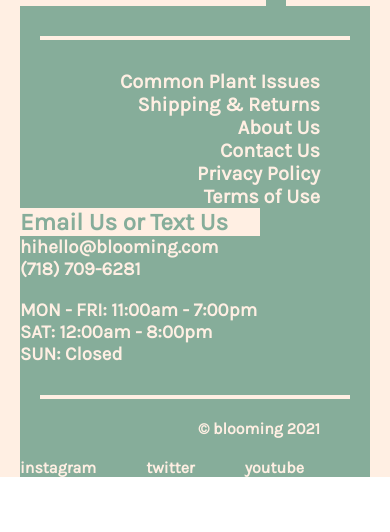
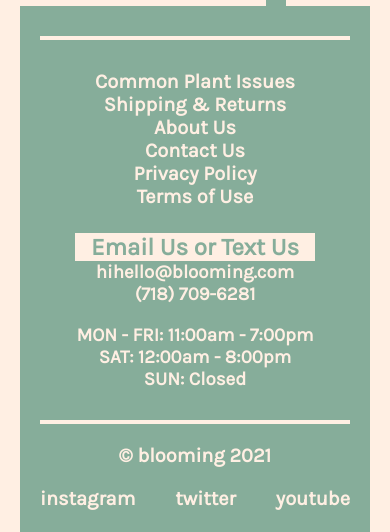
Before and after one commit to jadyhome/blooming2, a React (Create React App) app: page / in a window 390 px wide. Shown: the part 4317-4849 px from the top of the page. Before the commit the page ends 4794 px from the top, so only its background shows below. Built offline with nearby package versions, Linux system fonts and the light colour scheme.

Commit message:
added @media screen (max-width: 675px) to footers

```diff
--- a/src/styles/Main.css
+++ b/src/styles/Main.css
@@ -218,6 +218,41 @@
   margin-right: 50px;
 }
 
+@media screen and (max-width: 675px) {
+  .g-email {
+    width: 18rem;
+  }
+  .g-submit {
+    width: 6rem;
+  }
+  .g-storeinfo {
+    margin-top: 25px;
+    text-align: center;
+  }
+  .g-contactus {
+    margin: 0 auto;
+  }
+  .g-links {
+    text-align: center;
+  }
+  .g-cr {
+    padding: 20px 0 20px 0;
+    margin: 0;
+    text-align: center;
+    font-size: 20px;
+  }
+  .g-instagram,
+  .g-twitter,
+  .g-youtube {
+    font-size: 20px;
+    margin: 20px;
+  }
+  .g-socials {
+    margin: 0 auto;
+    padding-bottom: 25px;
+  }
+}
+
 /** GREEN FOOTER **/
 
 /** BEIGE FOOTER **/
@@ -342,4 +377,39 @@
   margin-right: 50px;
 }
 
+@media screen and (max-width: 675px) {
+  .b-email {
+    width: 18rem;
+  }
+  .b-submit {
+    width: 6rem;
+  }
+  .b-storeinfo {
+    margin-top: 25px;
+    text-align: center;
+  }
+  .b-contactus {
+    margin: 0 auto;
+  }
+  .b-links {
+    text-align: center;
+  }
+  .b-cr {
+    padding: 20px 0 20px 0;
+    margin: 0;
+    text-align: center;
+    font-size: 20px;
+  }
+  .b-instagram,
+  .b-twitter,
+  .b-youtube {
+    font-size: 20px;
+    margin: 20px;
+  }
+  .b-socials {
+    margin: 0 auto;
+    padding-bottom: 25px;
+  }
+}
+
 /** BEIGE FOOTER **/
```
